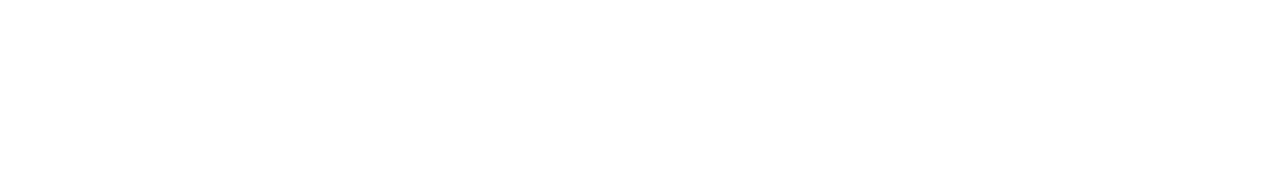
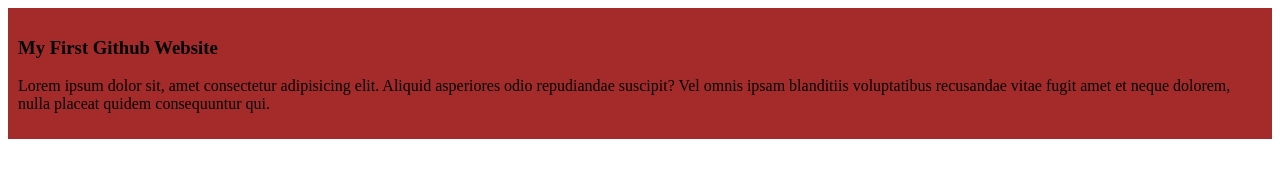
Before and after one commit to Shaoly18/my-first-github-repo, a plain HTML site: page index.html in a window 1280 px wide. Drawn offline with Linux system fonts and the light colour scheme.

Commit message:
added the first blog

```diff
--- a/index.html
+++ b/index.html
@@ -4,8 +4,13 @@
     <meta charset="UTF-8">
     <meta name="viewport" content="width=device-width, initial-scale=1.0">
     <title>My First Ever Github Repo</title>
+    <link rel="stylesheet" href="styles/blog.css">
 </head>
 <body>
+    <div>
+        <h3>My First Github Website</h3>
+        <p>Lorem ipsum dolor sit, amet consectetur adipisicing elit. Aliquid asperiores odio repudiandae suscipit? Vel omnis ipsam blanditiis voluptatibus recusandae vitae fugit amet et neque dolorem, nulla placeat quidem consequuntur qui.</p>
+    </div>
 
 </body>
 </html>
--- /dev/null
+++ b/styles/blog.css
@@ -0,0 +1,4 @@
+div{
+    background-color: brown;
+    padding: 10px;
+}
```
